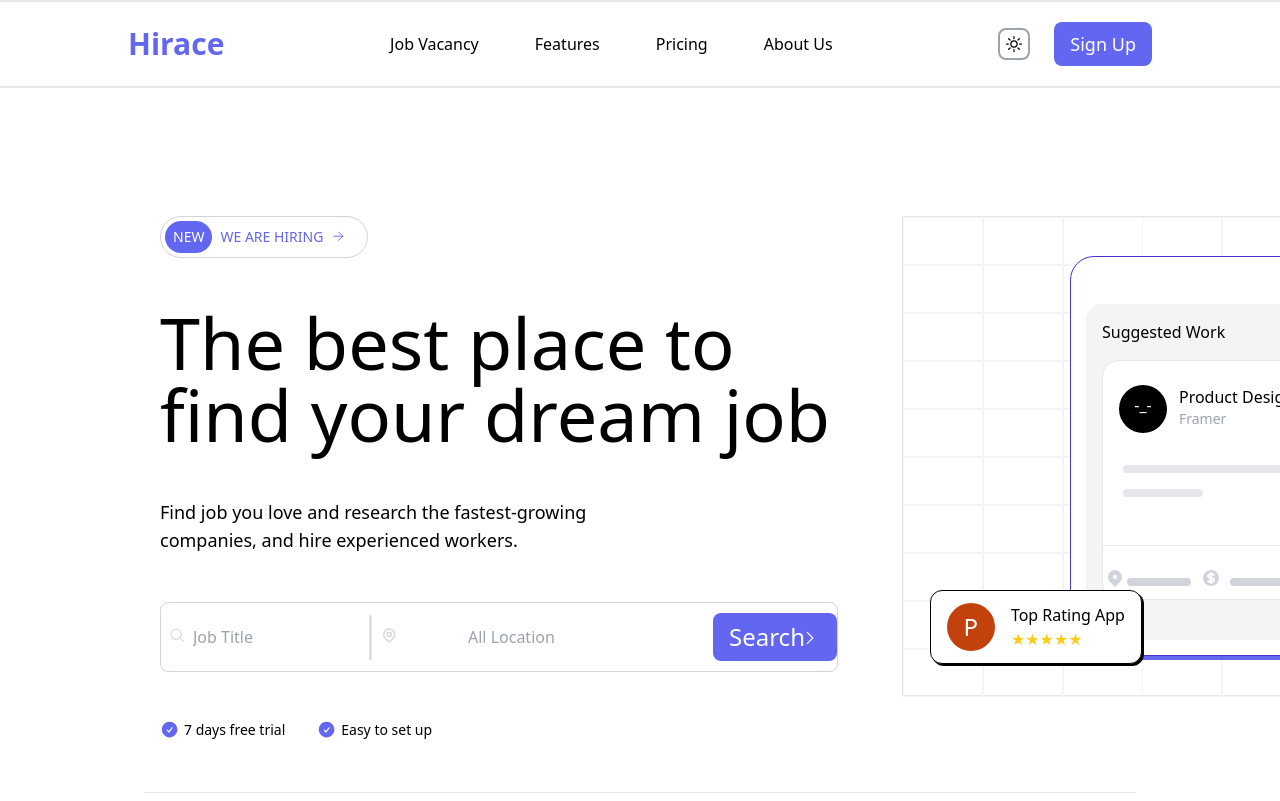
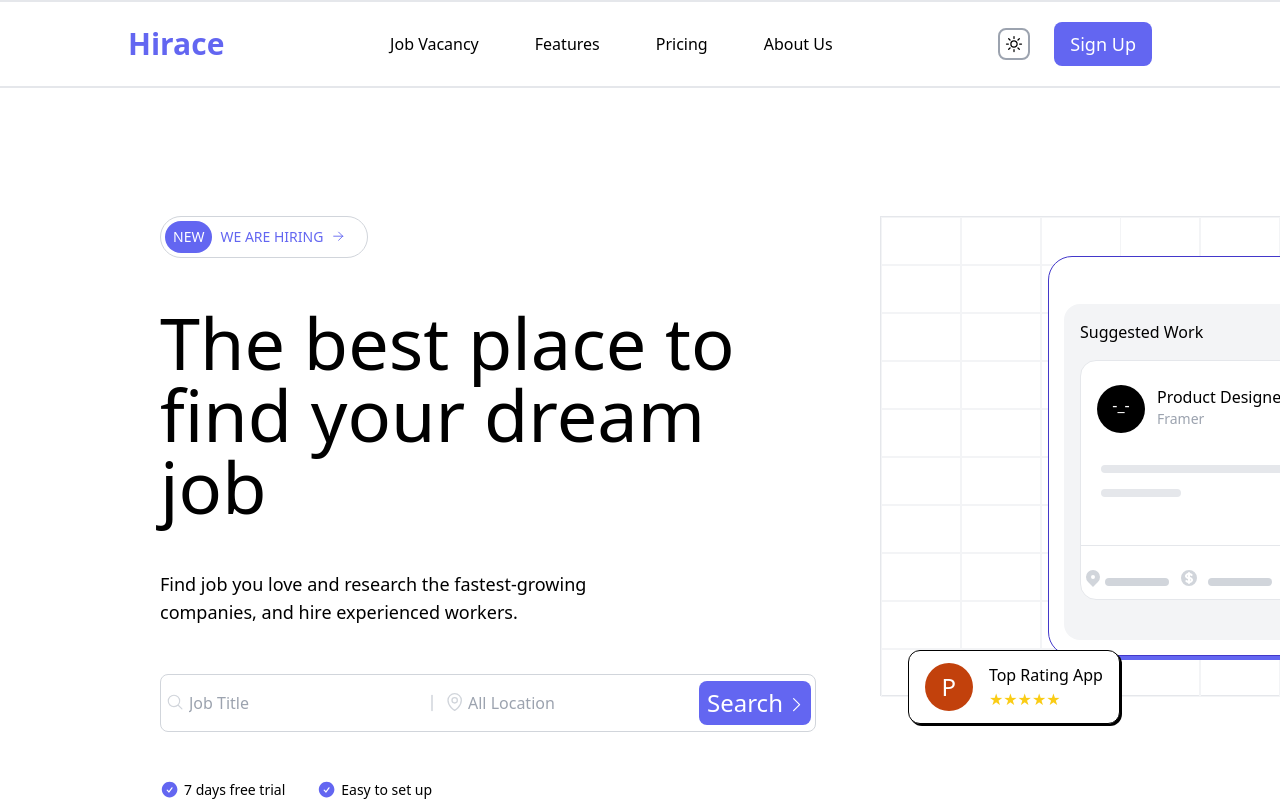
Before and after one commit to prakritip0/task-4, a React (Create React App) app: page / in a window 1280 px wide. Shown: the top 801 px of the page. Built offline with nearby package versions, Linux system fonts and the light colour scheme.

Commit message:
redo the form without position absolute

```diff
--- a/src/components/Banner.tsx
+++ b/src/components/Banner.tsx
@@ -18,27 +18,39 @@ function Banner({isDarkMode}:BannerProps) {
         </div>
         <h1 className={isDarkMode ? 'text-7xl text-gray-200' : 'text-7xl'}>The best place to <br /> find your dream job</h1>
         <p className={isDarkMode? 'font-light text-lg text-gray-200 ' : 'text-black font-light text-lg '}>Find job you love and research the fastest-growing <br /> companies, and hire experienced workers.</p>
-        <form className='border border-gray-300 rounded-lg py-2.5 flex gap-1 relative'>
-             <svg xmlns="http://www.w3.org/2000/svg" fill="none" viewBox="0 0 35 35" strokeWidth={1.5} stroke="currentColor" className="searchIcon w-6 h-6 text-gray-300 absolute top-[1.5rem] left-2 text-xl">
-             <path strokeLinecap="round" strokeLinejoin="round" d="M21 21l-5.197-5.197m0 0A7.5 7.5 0 105.196 5.196a7.5 7.5 0 0010.607 10.607z" />
-            </svg>
-            <input className={isDarkMode? 'pl-8 py-1 mr-3 outline-none bg-gray-800 text-gray-300' : 'pl-8 py-1 mr-3 outline-none' }type="text" placeholder='Job Title' />
 
-            <svg xmlns="http://www.w3.org/2000/svg" fill="none" viewBox="0 0 25 25" strokeWidth={0.7} stroke="currentColor" className="verticalLine  rotate-90 absolute text-gray-300 left-[10.75rem] top-0 h-[4.5rem]">
-             <path strokeLinecap="round" strokeLinejoin="round" d="M19.5 12h-15" />
-           </svg>
-           <svg xmlns="http://www.w3.org/2000/svg" className="location h-6 w-6 absolute top-[1.5rem] left-[13.75rem] text-gray-300" fill="none" viewBox="0 0 35 35" stroke="currentColor" strokeWidth={2}>
-           <path strokeLinecap="round" strokeLinejoin="round" d="M17.657 16.657L13.414 20.9a1.998 1.998 0 01-2.827 0l-4.244-4.243a8 8 0 1111.314 0z" />
-           <path strokeLinecap="round" strokeLinejoin="round" d="M15 11a3 3 0 11-6 0 3 3 0 016 0z" />
+        <form className='border border-gray-300 rounded-lg flex justify-around items-center py-1.5 px-1'>
+        <svg xmlns="http://www.w3.org/2000/svg" fill="none" viewBox="0 0 29 29" strokeWidth={1.5} stroke="currentColor" className="w-6 h-6 text-gray-300 pt-0.5">
+         <path strokeLinecap="round" strokeLinejoin="round" d="M21 21l-5.197-5.197m0 0A7.5 7.5 0 105.196 5.196a7.5 7.5 0 0010.607 10.607z" />
+        </svg>
+
+
+          <input className={isDarkMode? ' outline-none bg-gray-800 text-gray-300' : ' outline-none' }type="text" placeholder='Job Title' />
+
+           <svg xmlns="http://www.w3.org/2000/svg" fill="none" viewBox="0 0 24 24" strokeWidth={1.5} stroke="currentColor" className="w-6 h-6 text-gray-300 rotate-90">
+            <path strokeLinecap="round" strokeLinejoin="round" d="M19.5 12h-15" />
            </svg>
 
-            <input className={isDarkMode? 'pl-7 placeholder-light outline-none bg-gray-800 text-gray-300' : 'pl-7 placeholder-light outline-none'} type="text" placeholder='All Location'/>
-            <button className='bg-indigo-500 text-white relative pl-4 pr-8 py-2 rounded-lg text-2xl ml-2.5' type='submit'>Search</button>
-            <svg xmlns="http://www.w3.org/2000/svg" fill="none" viewBox="0 0 32 32" strokeWidth={1.5} stroke="currentColor" className="w-6 h-6 absolute top-[1.6rem] right-3 text-white">
+
+           <svg xmlns="http://www.w3.org/2000/svg" fill="none" viewBox="0 0 27 27" strokeWidth={1.5} stroke="currentColor" className="w-6 h-6 text-gray-300">
+            <path strokeLinecap="round" strokeLinejoin="round" d="M15 10.5a3 3 0 11-6 0 3 3 0 016 0z" />
+            <path strokeLinecap="round" strokeLinejoin="round" d="M19.5 10.5c0 7.142-7.5 11.25-7.5 11.25S4.5 17.642 4.5 10.5a7.5 7.5 0 1115 0z" />
+           </svg>
+
+           <input className={isDarkMode? ' placeholder-light outline-none bg-gray-800 text-gray-300' : 'placeholder-light outline-none'} type="text" placeholder='All Location'/>
+           <button className='bg-indigo-500 text-white rounded-lg text-2xl  flex py-1.5 pl-2 gap-1' type='submit'>
+            Search
+            {/* <svg xmlns="http://www.w3.org/2000/svg" fill="none" viewBox="0 0 32 32" strokeWidth={1.5} stroke="currentColor" className="w-6 h-6 text-white">
+             <path strokeLinecap="round" strokeLinejoin="round" d="M8.25 4.5l7.5 7.5-7.5 7.5" />
+            </svg> */}
+            <svg xmlns="http://www.w3.org/2000/svg" fill="none" viewBox="0 0 30 30" strokeWidth={1.5} stroke="currentColor" className="w-6 h-6 mt-2">
              <path strokeLinecap="round" strokeLinejoin="round" d="M8.25 4.5l7.5 7.5-7.5 7.5" />
             </svg>
 
+            </button>
+
         </form>
+
         <div className="checkBoxes flex ">
         <svg xmlns="http://www.w3.org/2000/svg" viewBox="0 0 30 30" fill="currentColor" className="w-6 h-6 text-indigo-500">
           <path fillRule="evenodd" d="M2.25 12c0-5.385 4.365-9.75 9.75-9.75s9.75 4.365 9.75 9.75-4.365 9.75-9.75 9.75S2.25 17.385 2.25 12zm13.36-1.814a.75.75 0 10-1.22-.872l-3.236 4.53L9.53 12.22a.75.75 0 00-1.06 1.06l2.25 2.25a.75.75 0 001.14-.094l3.75-5.25z" clipRule="evenodd" />
```
